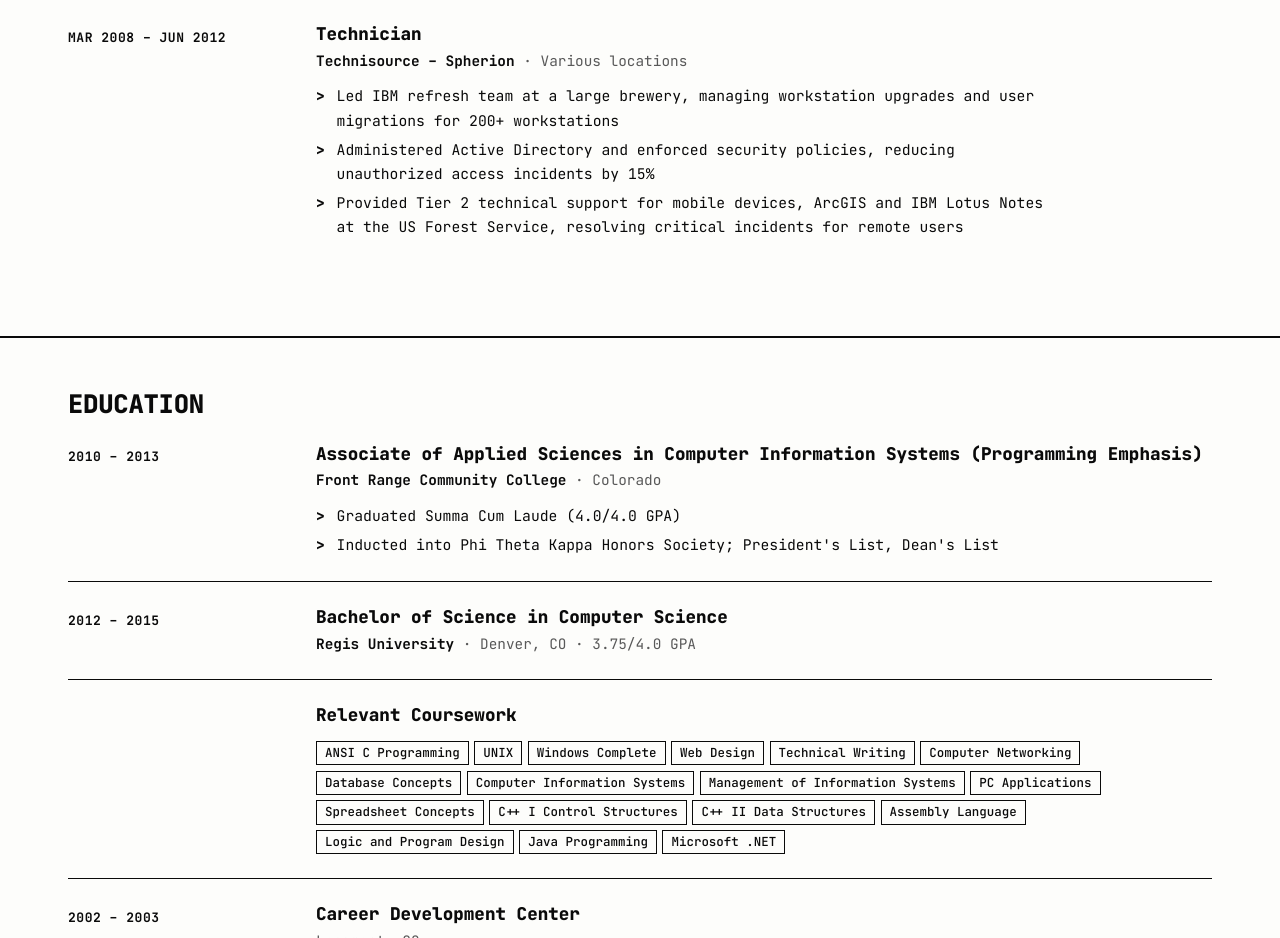
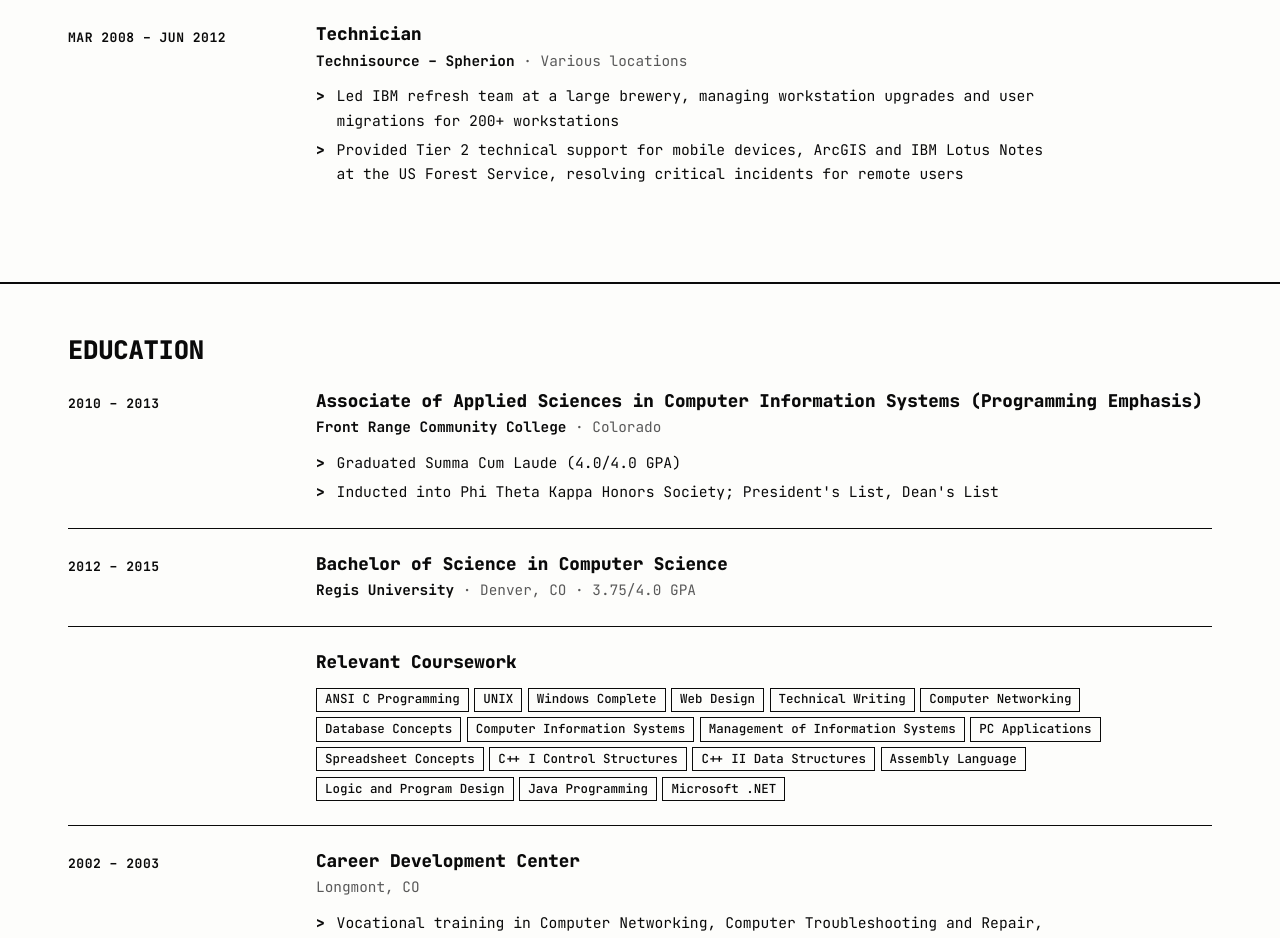
Before and after one commit to BlockTome-Ltd/adam.androulidakis.net, a plain HTML site: page resume.html in a window 1280 px wide. Shown: the part 4420-5358 px from the top of the page. Drawn offline with Linux system fonts and the light colour scheme.

Commit message:
Update resume.html

```diff
--- a/resume.html
+++ b/resume.html
@@ -280,8 +280,6 @@
             <ul class="cv-list">
               <li>Led IBM refresh team at a large brewery, managing workstation upgrades and user migrations for 200+
                 workstations</li>
-              <li>Administered Active Directory and enforced security policies, reducing unauthorized access incidents
-                by 15%</li>
               <li>Provided Tier 2 technical support for mobile devices, ArcGIS and IBM Lotus Notes at the US Forest
                 Service, resolving critical incidents for remote users</li>
             </ul>
```
